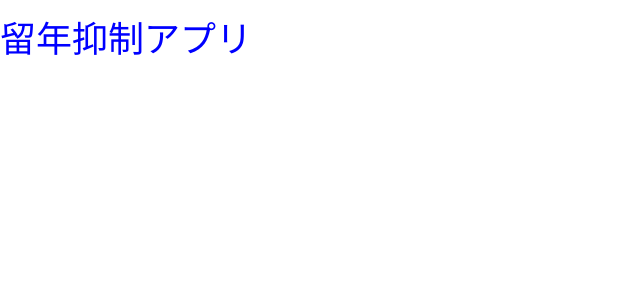
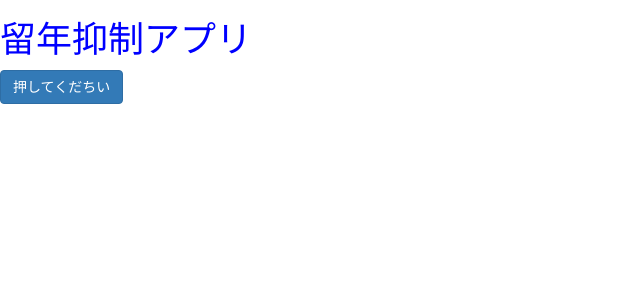
Before and after one commit to yanagi914/group9, a Django app: page /proffesional/ in a window 1280 px wide. Shown: the top 300 px of the page, without its empty margins (0-640 px from the left). Run offline with Django 3.2, Linux system fonts and the light colour scheme; some libraries are stand-ins or nearby versions.

Commit message:
色々追加

```diff
--- a/proffesional/templates/proffesional/main.html
+++ b/proffesional/templates/proffesional/main.html
@@ -3,5 +3,6 @@
 {% block content %}
 
 <h1>留年抑制アプリ</h1>
+<button type="submit" class="btn btn-primary">押してくだちい</button>
 
 {% endblock %}
```
Also changed, not shown: proffesional/templates/proffesional/title.html (added).
